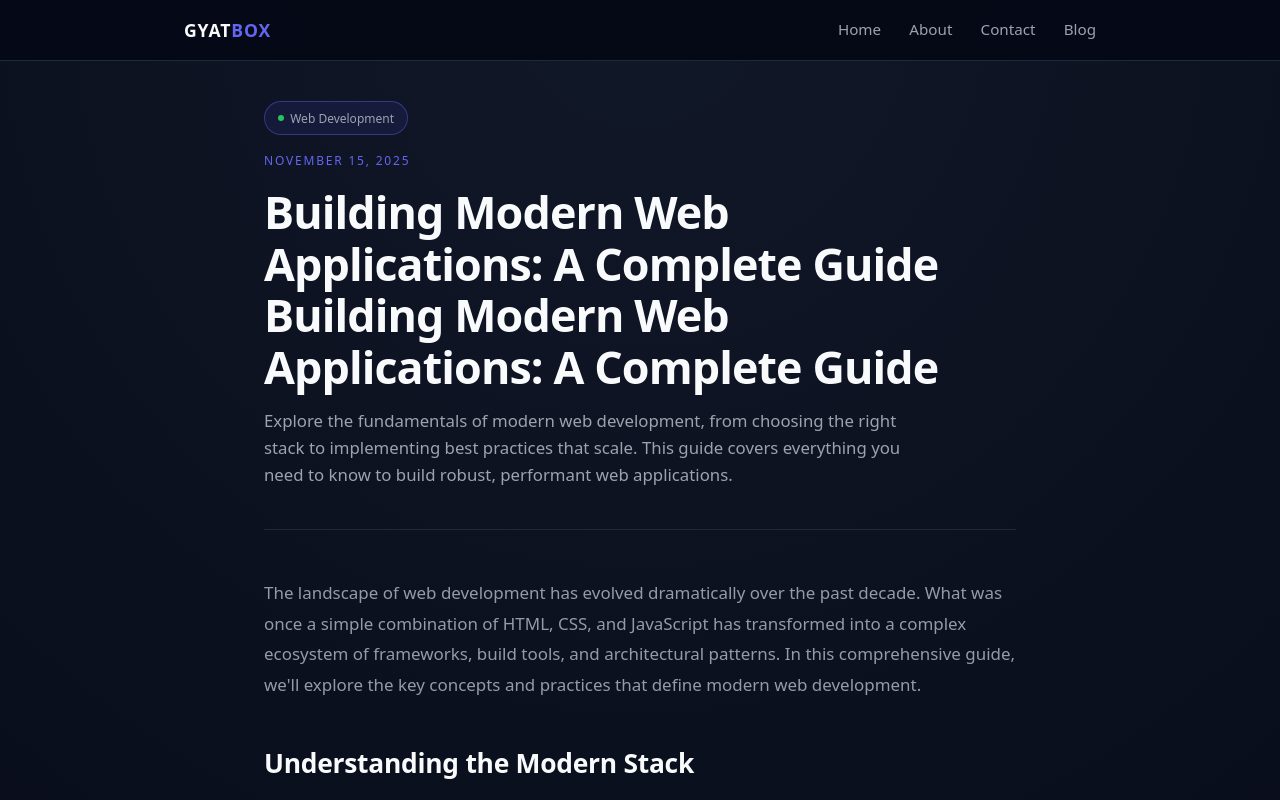
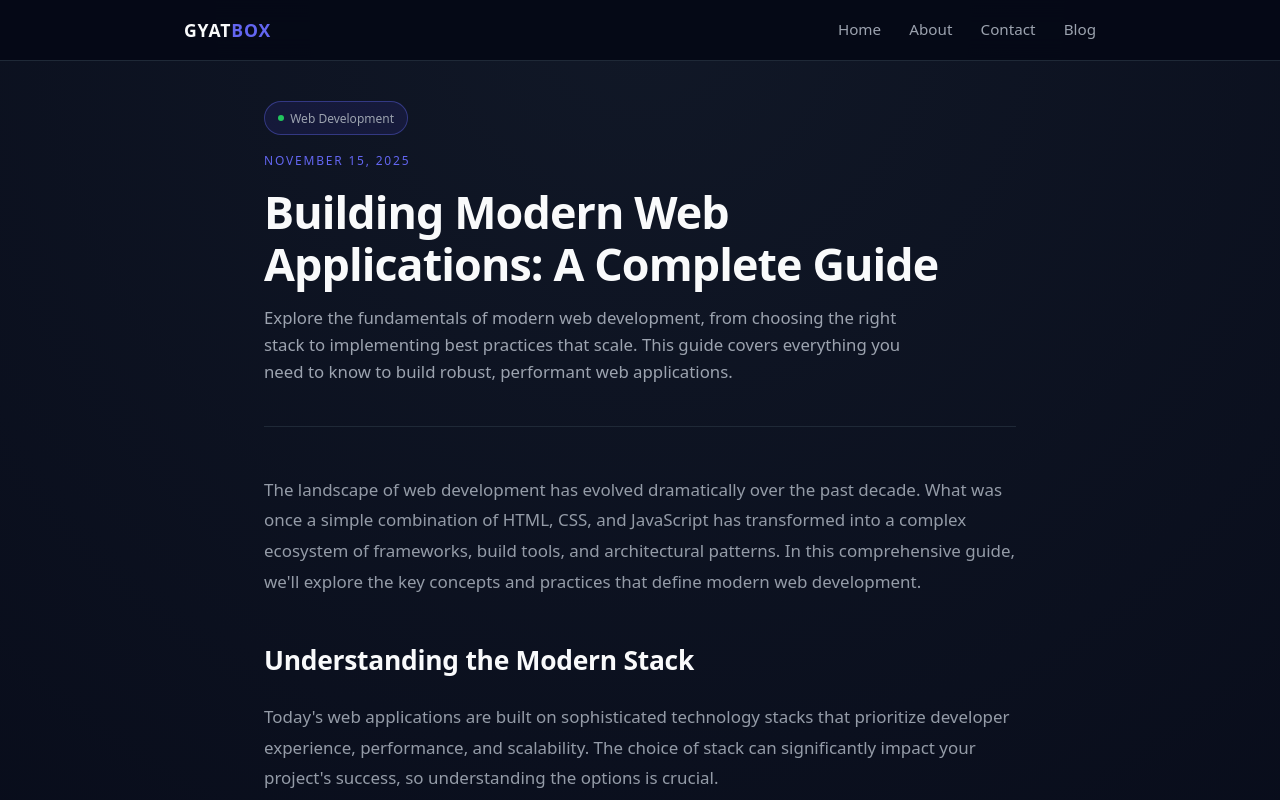
Before and after one commit to electroo69/gyatbox-base, a website: page posts/this-is-a-test.html in a window 1280 px wide. Shown: the top 800 px of the page. Drawn offline with Linux system fonts and the light colour scheme.

Commit message:
Update this-is-a-test.html

```diff
--- a/posts/this-is-a-test.html
+++ b/posts/this-is-a-test.html
@@ -38,7 +38,7 @@
           <p class="post-meta">November 15, 2025</p>
 
           <!-- EDIT: Update title -->
-          <h1>Building Modern Web Applications: A Complete Guide Building Modern Web Applications: A Complete Guide</h1>
+          <h1>Building Modern Web Applications: A Complete Guide</h1>
 
           <!-- EDIT: Update subtitle/description -->
           <p class="post-subtitle">
```
